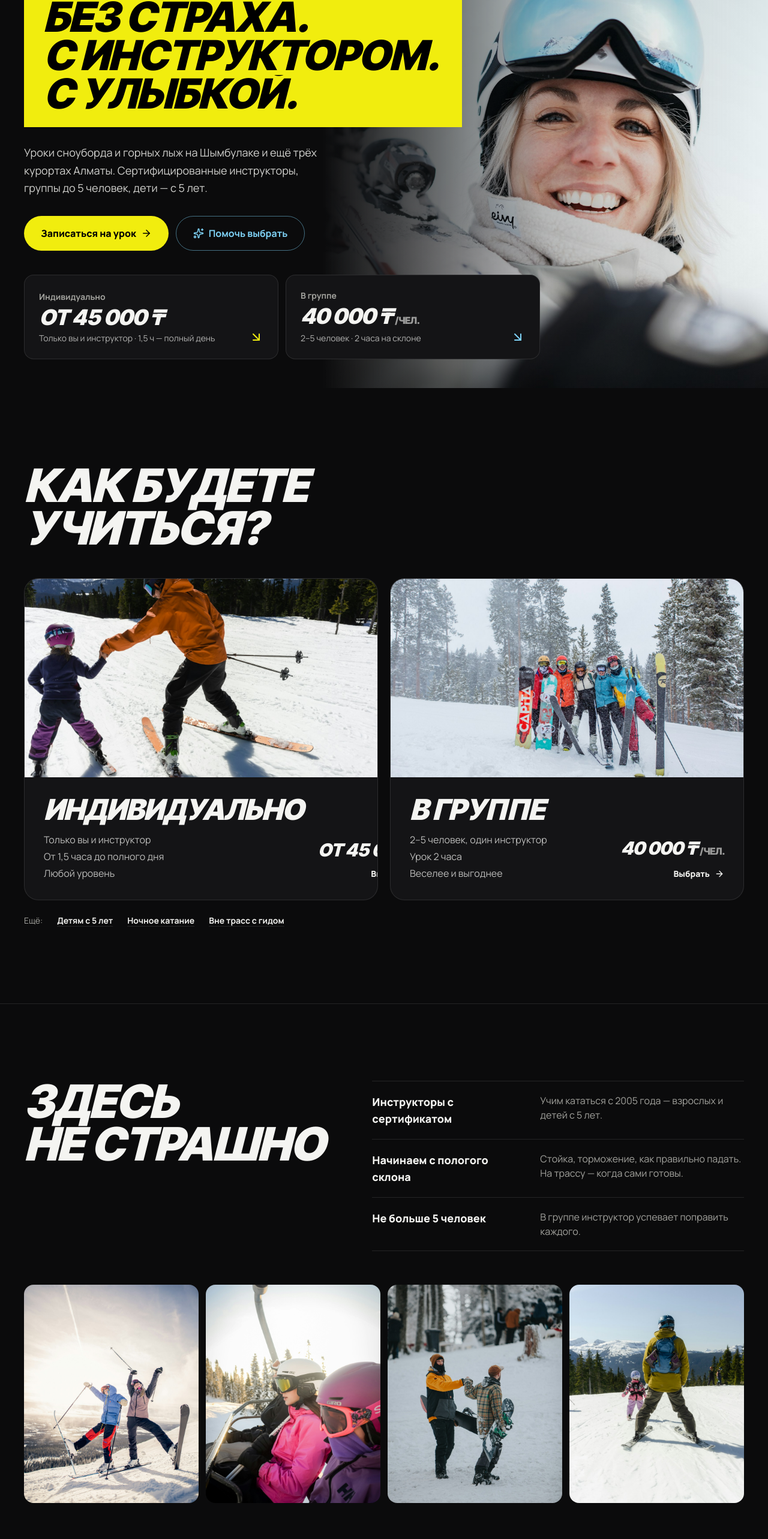
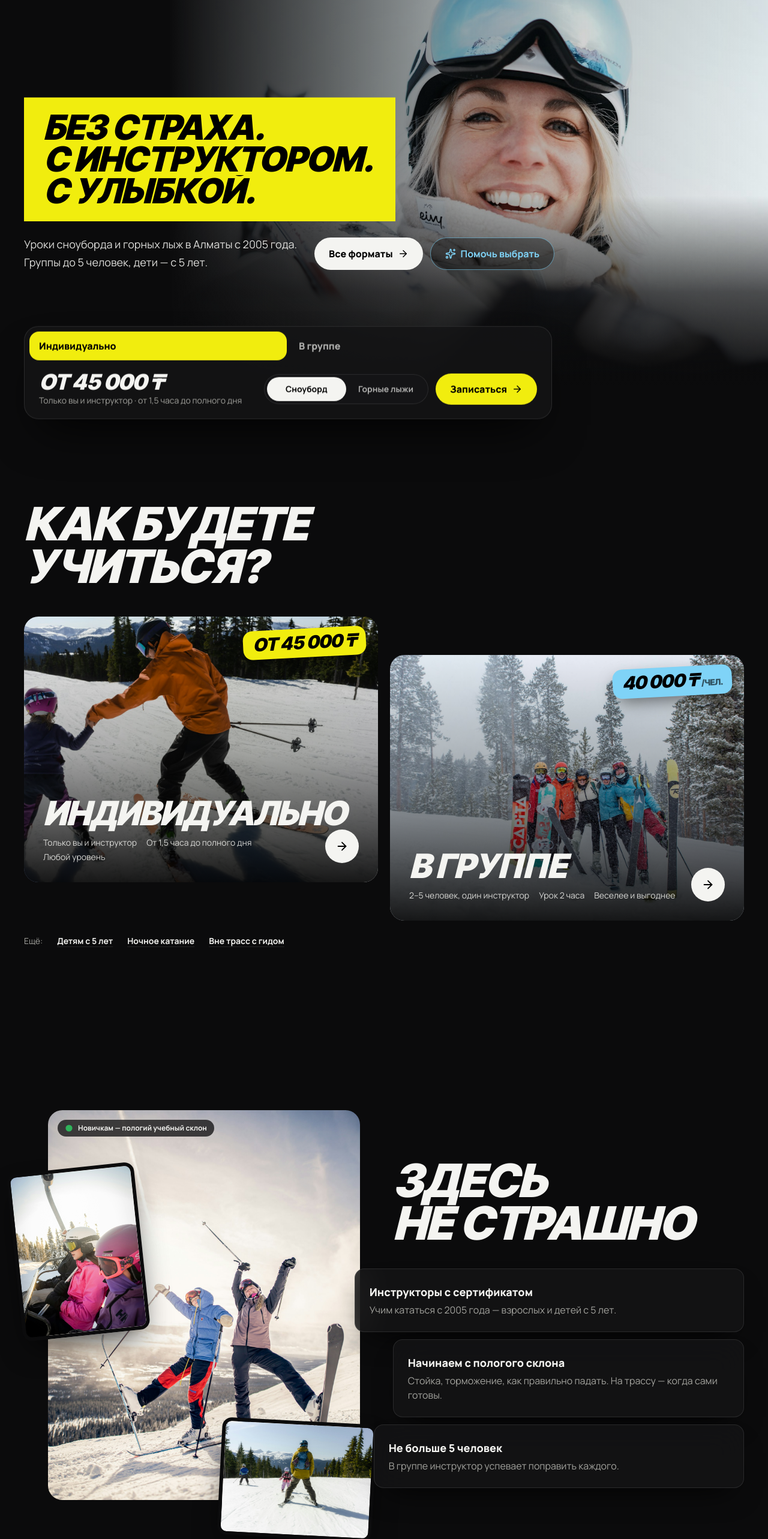
Before and after one commit to t-kobes/snow-school, a Next.js app: page / in a window 1280 px wide. Shown: the part 153-2719 px from the top of the page at 60% size. Built offline with nearby package versions, Linux system fonts and the light colour scheme.

Commit message:
feat: слои — виджет записи на стыке первого экрана, текст поверх фото, коллаж, запись на фоне склона, плавная смена фона

```diff
--- a/src/app/globals.css
+++ b/src/app/globals.css
@@ -1,7 +1,14 @@
 @import "tailwindcss";
+
+@property --bg {
+  syntax: "<color>";
+  inherits: true;
+  initial-value: #0b0b0c;
+}
 
 :root {
   --bg: #0b0b0c;
+  transition: --bg 0.9s var(--ease-out, ease);
   --surface: #141416;
   --surface-2: #1d1e21;
   --line: rgb(255 255 255 / 0.1);
--- a/src/app/page.tsx
+++ b/src/app/page.tsx
@@ -1,3 +1,4 @@
+import { BgTint } from "@/components/BgTint";
 import { BookingFlow } from "@/components/BookingFlow";
 import { Header } from "@/components/Header";
 import { Hero } from "@/components/Hero";
@@ -21,6 +22,7 @@ export default function Home() {
       <Footer />
       <PickerDialog />
       <RevealObserver />
+      <BgTint />
     </>
   );
 }
--- a/src/components/Hero.tsx
+++ b/src/components/Hero.tsx
@@ -1,35 +1,37 @@
 import Image from "next/image";
-import { ArrowDownRight, ArrowRight } from "lucide-react";
+import { ArrowRight } from "lucide-react";
 import { PickerButton } from "./PickerButton";
+import { QuickBook } from "./QuickBook";
 
 const LINES = ["Без страха.", "С инструктором.", "С улыбкой."];
 
 export function Hero() {
   return (
-    <section id="top" className="relative overflow-hidden">
-      {/* Фото: справа на десктопе, сверху на мобильном. Открывается диагональным «карвом» */}
-      <div className="hero-photo relative h-[62svh] w-full overflow-hidden lg:absolute lg:inset-y-0 lg:right-0 lg:h-auto lg:w-[58%]">
+    <section id="top" data-tint="#0b0b0c" className="relative">
+      {/* Фото на всю ширину, края растворяются в фоне */}
+      <div className="hero-photo absolute inset-x-0 top-0 h-[62svh] overflow-hidden lg:left-[22%] lg:h-[100svh]">
         <Image
           src="/photos/hero-smile.jpg"
           alt="Девушка в шлеме и маске улыбается на склоне с лыжами на плече"
           fill
           priority
-          sizes="(min-width: 1024px) 60vw, 100vw"
-          className="object-cover object-[65%_30%]"
+          sizes="100vw"
+          className="object-cover object-[65%_25%] lg:object-[80%_25%]"
         />
-        <div className="absolute inset-0 bg-gradient-to-t from-bg via-bg/10 to-transparent lg:bg-gradient-to-r lg:from-bg lg:via-bg/20 lg:to-transparent" />
+        <div className="absolute inset-0 bg-gradient-to-r from-bg via-bg/30 to-transparent" />
+        <div className="absolute inset-x-0 bottom-0 h-2/5 bg-gradient-to-t from-bg via-bg/70 to-transparent" />
+      </div>
+
+      <div className="relative mx-auto flex max-w-[1320px] flex-col px-4 pt-[50svh] sm:px-6 lg:min-h-[100svh] lg:justify-end lg:px-10 lg:pt-24">
         <p
-          className="hero-rise absolute bottom-6 right-4 flex items-center gap-2 rounded-full bg-bg/70 px-4 py-2 text-xs font-bold backdrop-blur-md sm:right-6 lg:bottom-auto lg:right-10 lg:top-24"
+          className="hero-rise mb-6 hidden w-fit items-center sm:inline-flex gap-2 rounded-full bg-bg/60 px-4 py-2 text-xs font-bold backdrop-blur-md"
           style={{ animationDelay: "1.1s" }}
         >
           <span className="pulse-dot size-1.5 rounded-full bg-ice" />
-          Сезон 2026/27 открыт
+          Сезон 2026/27 открыт · Шымбулак, Ак-Булак, Ой-Карагай, Лесная Сказка
         </p>
-      </div>
 
-      <div className="relative mx-auto max-w-[1320px] px-4 sm:px-6 lg:flex lg:min-h-[100svh] lg:flex-col lg:justify-end lg:px-10 lg:pb-12 lg:pt-24">
-        <div className="-mt-24 lg:mt-0">
-          <h1 className="hero-block display relative z-10 w-fit bg-yellow px-5 py-5 text-[clamp(31px,5.4vw,80px)] text-black sm:px-8 sm:py-6">
+        <h1 className="hero-block display relative z-10 w-fit bg-yellow px-5 py-5 text-[clamp(31px,4.5vw,68px)] text-black sm:px-8 sm:py-6">
           {LINES.map((l, i) => (
             <span key={l} className="hero-line">
               <span style={{ animationDelay: `${0.45 + i * 0.09}s` }}>{l}</span>
@@ -37,55 +39,24 @@ export function Hero() {
           ))}
         </h1>
 
-          <p
-            className="hero-rise mt-7 max-w-[520px] text-base leading-relaxed text-text/85 sm:text-lg"
-            style={{ animationDelay: "0.8s" }}
-          >
-            Уроки сноуборда и горных лыж на Шымбулаке и ещё трёх курортах Алматы. Сертифицированные инструкторы,
-            группы до 5 человек, дети — с 5 лет.
+        <div className="hero-rise mt-6 flex flex-col gap-6 sm:flex-row sm:items-center" style={{ animationDelay: "0.85s" }}>
+          <p className="hidden max-w-[460px] text-base leading-relaxed text-text/90 sm:block sm:text-lg">
+            Уроки сноуборда и горных лыж в Алматы с 2005 года. Группы до 5 человек, дети — с 5 лет.
           </p>
-
-          <div className="hero-rise mt-8 flex flex-wrap gap-3" style={{ animationDelay: "0.9s" }}>
-            <a
-              href="#booking"
-              data-cta="hero"
-              className="press group inline-flex items-center gap-2 rounded-full bg-yellow px-7 py-4 font-extrabold text-black hover:bg-text"
-            >
-              Записаться на урок
+          <div className="flex flex-wrap gap-3">
+            <a href="#booking" className="press group inline-flex items-center gap-2 rounded-full bg-text px-5 py-3 sm:px-6 sm:py-3.5 font-extrabold text-black hover:bg-yellow">
+              Все форматы
               <ArrowRight size={18} className="transition-transform duration-300 group-hover:translate-x-1" />
             </a>
-            <PickerButton className="press inline-flex items-center gap-2 rounded-full border border-ice/50 px-7 py-4 font-bold text-ice hover:bg-ice hover:text-black" />
+            <PickerButton className="press inline-flex items-center gap-2 rounded-full border border-ice/60 bg-bg/40 px-5 py-3 sm:px-6 sm:py-3.5 font-bold text-ice backdrop-blur-md hover:bg-ice hover:text-black" />
           </div>
         </div>
 
-        {/* Сразу видно: групповые и индивидуальные */}
-        <div className="mt-12 grid gap-3 pb-12 sm:grid-cols-2 lg:mt-10 lg:max-w-[860px] lg:pb-0">
-          {[
-            { id: "individual", k: "Индивидуально", v: "от 45 000 ₸", d: "Только вы и инструктор · 1,5 ч — полный день", c: "var(--yellow)", t: "text-yellow" },
-            { id: "group", k: "В группе", v: "40 000 ₸", u: "/чел.", d: "2–5 человек · 2 часа на склоне", c: "var(--ice)", t: "text-ice" },
-          ].map((x, i) => (
-            <a
-              key={x.k}
-              href={`#book-${x.id}`}
-              style={{ ["--sweep" as string]: x.c, animationDelay: `${1 + i * 0.08}s` }}
-              className="hero-rise sweep group relative flex items-end justify-between gap-4 rounded-2xl border border-line bg-surface p-5 hover:border-transparent hover:text-black sm:p-6"
-            >
-              <div>
-                <p className="text-sm font-bold text-muted transition-colors group-hover:text-black/60">{x.k}</p>
-                <p className="display mt-2 text-3xl tabular-nums sm:text-4xl">
-                  {x.v}
-                  {x.u && <span className="ml-1 text-base not-italic opacity-60">{x.u}</span>}
-                </p>
-                <p className="mt-2 text-sm text-text/70 transition-colors group-hover:text-black/70">{x.d}</p>
-              </div>
-              <ArrowDownRight
-                className={`shrink-0 ${x.t} transition-all duration-300 group-hover:translate-x-1 group-hover:translate-y-1 group-hover:text-black`}
-              />
-            </a>
-          ))}
+        {/* Виджет лежит на стыке фото и следующей секции */}
+        <div className="hero-rise relative z-20 mt-10 translate-y-1/3 lg:max-w-[880px]" style={{ animationDelay: "1s" }}>
+          <QuickBook />
         </div>
       </div>
-
     </section>
   );
 }
--- a/src/components/Lessons.tsx
+++ b/src/components/Lessons.tsx
@@ -35,43 +35,42 @@ const EXTRA: { id: FormatId; label: string }[] = [
 
 export function Lessons() {
   return (
-    <section id="lessons" className="mx-auto max-w-[1320px] px-4 py-24 sm:px-6 lg:px-10 lg:py-32">
+    <section id="lessons" data-tint="#0b0b0c" className="mx-auto max-w-[1320px] px-4 pb-24 pt-36 sm:px-6 lg:px-10 lg:pb-32 lg:pt-48">
       <h2 className="reveal-mask display text-[clamp(40px,6vw,80px)]">
         Как будете
         <br />
         учиться?
       </h2>
 
-      <div className="mt-12 grid gap-5 lg:grid-cols-2">
-        {CARDS.map((c) => (
+      <div className="mt-12 grid items-start gap-5 lg:grid-cols-2">
+        {CARDS.map((c, i) => (
           <button
             key={c.id}
             type="button"
             onClick={() => prefillBooking({ format: c.id, people: c.id === "group" ? 2 : 1 })}
-            style={{ ["--sweep" as string]: c.accent }}
-            className="sweep press group overflow-hidden rounded-3xl border border-line bg-surface text-left hover:border-transparent hover:text-black"
+            className={`press group relative aspect-[4/5] overflow-hidden rounded-3xl text-left sm:aspect-[16/12] ${i === 1 ? "lg:mt-16" : ""}`}
           >
-            <div className="relative aspect-[16/9] overflow-hidden">
-              <Image src={c.photo} alt={c.alt} fill sizes="(min-width: 1024px) 50vw, 100vw" className="object-cover transition-transform duration-700 group-hover:scale-105" />
-            </div>
-            <div className="flex flex-col gap-5 p-6 sm:flex-row sm:items-end sm:justify-between sm:gap-6 sm:p-8">
+            <Image src={c.photo} alt={c.alt} fill sizes="(min-width: 1024px) 50vw, 100vw" className="object-cover transition-transform duration-1000 ease-[cubic-bezier(0.16,1,0.3,1)] group-hover:scale-105" />
+            <div className="absolute inset-0 bg-gradient-to-t from-black/90 via-black/30 to-black/0" />
+            <span
+              style={{ background: c.accent }}
+              className="display absolute right-5 top-5 -rotate-3 rounded-2xl px-4 py-2.5 text-2xl tabular-nums text-black shadow-[0_12px_30px_-8px_rgb(0_0_0/0.6)] transition-transform duration-500 group-hover:rotate-0 sm:text-3xl"
+            >
+              {c.price}
+              {c.unit && <span className="ml-1 text-sm not-italic opacity-60">{c.unit}</span>}
+            </span>
+            <div className="absolute inset-x-0 bottom-0 p-6 pr-24 sm:p-8 sm:pr-28">
               <div>
-                <p className="display text-[clamp(32px,8vw,48px)]">{c.title}</p>
-                <ul className="mt-4 space-y-1 text-text/75 transition-colors group-hover:text-black/70">
+                <p className="display text-[clamp(32px,5vw,56px)]">{c.title}</p>
+                <ul className="mt-3 flex flex-wrap gap-x-4 gap-y-1 text-sm text-text/85">
                   {c.facts.map((f) => (
                     <li key={f}>{f}</li>
                   ))}
                 </ul>
               </div>
-              <div className="sm:text-right">
-                <p className="display whitespace-nowrap text-3xl tabular-nums">
-                  {c.price}
-                  {c.unit && <span className="ml-1 text-base not-italic opacity-60">{c.unit}</span>}
-                </p>
-                <span className="mt-4 inline-flex items-center gap-2 text-sm font-extrabold">
-                  Выбрать <ArrowRight size={16} className="transition-transform group-hover:translate-x-1" />
-                </span>
-              </div>
+              <span className="absolute bottom-6 right-6 grid size-14 place-items-center rounded-full bg-text text-black sm:bottom-8 sm:right-8 transition-colors duration-300 group-hover:bg-yellow">
+                <ArrowRight size={22} className="transition-transform duration-300 group-hover:translate-x-0.5" />
+              </span>
             </div>
           </button>
         ))}
--- /dev/null
+++ b/src/components/QuickBook.tsx
@@ -0,0 +1,61 @@
+"use client";
+
+import { ArrowRight } from "lucide-react";
+import { useState } from "react";
+import { tenge, type Sport } from "@/lib/data";
+import { prefillBooking } from "@/lib/prefill";
+import { SportToggle } from "./SportToggle";
+
+const TABS = {
+  individual: { title: "Индивидуально", price: `от ${tenge(45000)}`, unit: "", note: "Только вы и инструктор · от 1,5 часа до полного дня" },
+  group: { title: "В группе", price: tenge(40000), unit: "/чел.", note: "2–5 человек, один инструктор · 2 часа" },
+} as const;
+
+type Tab = keyof typeof TABS;
+
+// Виджет записи на стыке первого экрана и следующей секции
+export function QuickBook() {
+  const [tab, setTab] = useState<Tab>("individual");
+  const [sport, setSport] = useState<Sport>("snowboard");
+  const t = TABS[tab];
+
+  return (
+    <div className="rounded-3xl border border-white/10 bg-surface/85 p-2 shadow-[0_40px_80px_-30px_rgb(0_0_0/0.9)] backdrop-blur-xl">
+      <div role="tablist" aria-label="Формат урока" className="grid grid-cols-2 gap-1">
+        {(Object.keys(TABS) as Tab[]).map((k) => (
+          <button
+            key={k}
+            role="tab"
+            type="button"
+            aria-selected={tab === k}
+            onClick={() => setTab(k)}
+            className={`rounded-2xl px-4 py-3 text-left font-extrabold transition-colors duration-300 ${
+              tab === k ? (k === "group" ? "bg-ice text-black" : "bg-yellow text-black") : "text-text/70 hover:bg-white/5 hover:text-text"
+            }`}
+          >
+            {TABS[k].title}
+          </button>
+        ))}
+      </div>
+      <div className="flex flex-col gap-4 px-3 pb-3 pt-5 sm:flex-row sm:items-center sm:justify-between sm:px-4">
+        <div key={tab} className="swap-in">
+          <p className="display text-3xl tabular-nums sm:text-4xl">
+            {t.price}
+            {t.unit && <span className="ml-1 text-base not-italic text-muted">{t.unit}</span>}
+          </p>
+          <p className="mt-1 text-sm text-muted">{t.note}</p>
+        </div>
+        <div className="flex flex-wrap items-center gap-3">
+          <SportToggle value={sport} onChange={setSport} />
+          <button
+            type="button"
+            onClick={() => prefillBooking({ format: tab, sport, people: tab === "group" ? 2 : 1 })}
+            className="press inline-flex items-center gap-2 rounded-full bg-yellow px-6 py-3.5 font-extrabold text-black hover:bg-text"
+          >
+            Записаться <ArrowRight size={18} />
+          </button>
+        </div>
+      </div>
+    </div>
+  );
+}
--- a/src/components/Sections.tsx
+++ b/src/components/Sections.tsx
@@ -4,7 +4,7 @@ import { Logo } from "./Logo";
 
 export function Faq() {
   return (
-    <section id="faq" className="mx-auto grid border-t border-line max-w-[1320px] gap-12 px-4 py-24 sm:px-6 lg:grid-cols-[0.8fr_1.2fr] lg:px-10 lg:py-32">
+    <section id="faq" data-tint="#0b0b0c" className="mx-auto grid max-w-[1320px] gap-12 px-4 py-24 sm:px-6 lg:grid-cols-[0.8fr_1.2fr] lg:px-10 lg:py-32">
       <div className="reveal">
         <h2 className="reveal-mask display text-[clamp(40px,6vw,80px)]">
           Спрашивают
--- a/src/components/Why.tsx
+++ b/src/components/Why.tsx
@@ -1,4 +1,5 @@
 import Image from "next/image";
+import { PisteMark } from "./BookingFlow";
 
 const POINTS = [
   { t: "Инструкторы с сертификатом", d: "Учим кататься с 2005 года — взрослых и детей с 5 лет." },
@@ -6,39 +7,51 @@ const POINTS = [
   { t: "Не больше 5 человек", d: "В группе инструктор успевает поправить каждого." },
 ];
 
-const FACES = [
-  { src: "/photos/joy-jump.jpg", alt: "Двое друзей прыгают от радости на склоне" },
-  { src: "/photos/kids-lift.jpg", alt: "Дети в шлемах улыбаются на подъёмнике" },
-  { src: "/photos/snowboard-five.jpg", alt: "Сноубордисты дают пять друг другу" },
-  { src: "/photos/family-ski.jpg", alt: "Папа катается с двумя детьми" },
-];
-
 export function Why() {
   return (
-    <section id="why" className="border-t border-line">
-      <div className="mx-auto max-w-[1320px] px-4 py-24 sm:px-6 lg:px-10 lg:py-32">
-        <div className="grid gap-10 lg:grid-cols-[1fr_1.2fr] lg:gap-16">
-          <h2 className="reveal-mask display text-[clamp(40px,6vw,80px)]">
+    <section id="why" data-tint="#0e1117" className="mx-auto max-w-[1320px] px-4 py-24 sm:px-6 lg:px-10 lg:py-36">
+      <div className="grid items-center gap-16 lg:grid-cols-[1.05fr_1fr] lg:gap-0">
+        {/* Коллаж: снимки из поездки лежат друг на друге */}
+        <div className="relative mx-auto w-full max-w-[560px] pb-16 pl-6 sm:pl-10 lg:mx-0">
+          <div className="relative aspect-[4/5] overflow-hidden rounded-3xl">
+            <Image src="/photos/joy-jump.jpg" alt="Двое друзей прыгают от радости на склоне" fill sizes="(min-width: 1024px) 40vw, 90vw" className="object-cover" />
+            <span className="absolute left-4 top-4 inline-flex items-center gap-2 rounded-full bg-bg/75 px-3 py-1.5 text-xs font-bold backdrop-blur-md">
+              <PisteMark level="beginner" size={14} /> Новичкам — пологий учебный склон
+            </span>
+          </div>
+          <div className="absolute -left-2 top-24 w-[38%] -rotate-6 overflow-hidden rounded-2xl border-[6px] border-[var(--bg)] shadow-[0_24px_50px_-16px_rgb(0_0_0/0.8)] transition-transform duration-500 hover:rotate-0 sm:-left-4">
+            <div className="relative aspect-[3/4]">
+              <Image src="/photos/kids-lift.jpg" alt="Дети в шлемах улыбаются на подъёмнике" fill sizes="20vw" className="object-cover" />
+            </div>
+          </div>
+          <div className="absolute -right-2 bottom-0 w-[46%] rotate-3 overflow-hidden rounded-2xl border-[6px] border-[var(--bg)] shadow-[0_24px_50px_-16px_rgb(0_0_0/0.8)] transition-transform duration-500 hover:rotate-0 sm:-right-6">
+            <div className="relative aspect-[4/3]">
+              <Image src="/photos/family-ski.jpg" alt="Папа катается с двумя детьми" fill sizes="25vw" className="object-cover" />
+            </div>
+          </div>
+        </div>
+
+        {/* Пункты заходят на край коллажа */}
+        <div className="relative z-10 lg:-ml-16">
+          <h2 className="reveal-mask display text-[clamp(40px,6vw,80px)] lg:pl-16">
             Здесь
             <br />
             не страшно
           </h2>
-          <ul className="reveal divide-y divide-line border-y border-line">
-            {POINTS.map((p) => (
-              <li key={p.t} className="grid gap-1 py-5 sm:grid-cols-[minmax(0,16rem)_1fr] sm:gap-6">
+          <ul className="mt-10 space-y-3">
+            {POINTS.map((p, i) => (
+              <li
+                key={p.t}
+                style={{ ["--i" as string]: i }}
+                className={`reveal rounded-2xl border border-white/10 bg-surface/80 p-5 shadow-[0_24px_50px_-24px_rgb(0_0_0/0.9)] backdrop-blur-xl sm:p-6 ${
+                  i === 1 ? "lg:ml-16" : i === 2 ? "lg:ml-8" : ""
+                }`}
+              >
                 <p className="text-lg font-extrabold">{p.t}</p>
-                <p className="text-muted">{p.d}</p>
+                <p className="mt-1 text-muted">{p.d}</p>
               </li>
             ))}
           </ul>
-        </div>
-
-        <div className="mt-14 grid grid-cols-2 gap-3 lg:grid-cols-4">
-          {FACES.map((f) => (
-            <div key={f.src} className="relative aspect-[4/5] overflow-hidden rounded-2xl">
-              <Image src={f.src} alt={f.alt} fill sizes="(min-width: 1024px) 25vw, 50vw" className="object-cover" />
-            </div>
-          ))}
         </div>
       </div>
     </section>
```
Also changed, not shown: src/components/BgTint.tsx (added, +22 -0 lines), src/components/BookingFlow.tsx (+14 -8 lines). Lines whose indentation alone changed are shown as unchanged.
